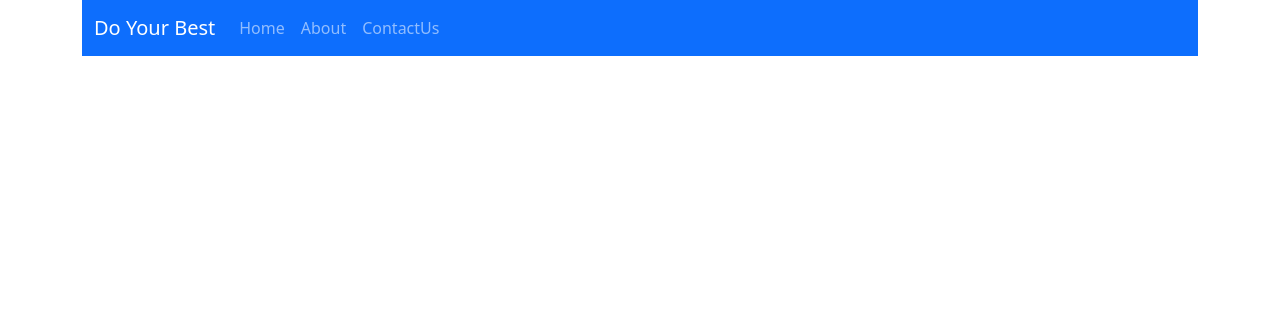
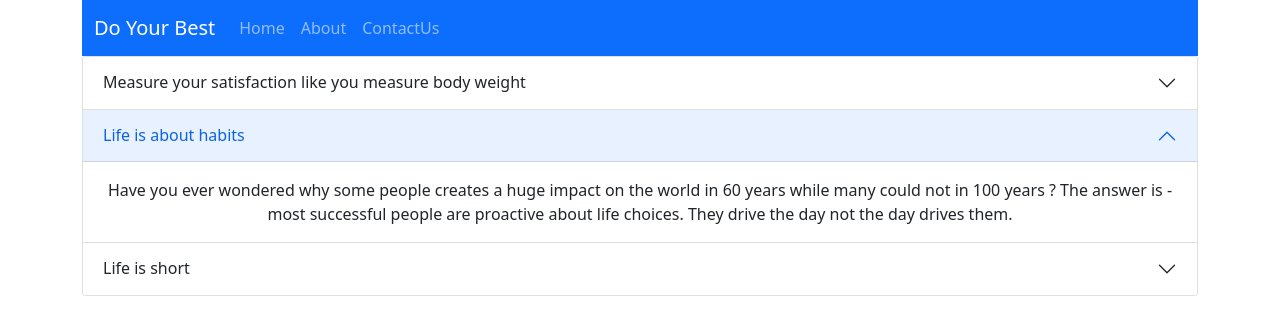
Before and after one commit to gaganmani90/do-your-best-frontend, a React (Create React App) app: page /About in a window 1280 px wide. Shown: the top 332 px of the page. Built offline with nearby package versions, Linux system fonts and the light colour scheme; no server answers.

Commit message:
About / ContactUs page

```diff
--- a/src/App.js
+++ b/src/App.js
@@ -3,12 +3,14 @@ import React from 'react'
 import './App.css'
 import DYBNavigation from './DYBNavigation'
 import { Route, Routes } from 'react-router-dom'
-import Home from './Home'
+import Home from './screens/Home'
 import { Container } from 'react-bootstrap'
 import Signup from './components/creds/signup'
 import Login from './components/creds/login'
 import PrivateRoute from './components/privateRoute'
 import ForgetPassword from './components/creds/forgetpassword'
+import About from './screens/About'
+import ContactUs from './screens/ContactUs'
 
 function App () {
   return (
@@ -19,6 +21,8 @@ function App () {
                     <Route path='/' element={<PrivateRoute/>}>
                         <Route path='/' element={<Home/>}/>
                     </Route>
+                    <Route exact path="/About" element={<About/>}/>
+                    <Route exact path="/ContactUs" element={<ContactUs/>}/>
                     <Route exact path="/Signup" element={<Signup/>}/>
                     <Route exact path="/Login" element={<Login/>}/>
                     <Route exact path="/forget-password" element={<ForgetPassword/>}/>
--- /dev/null
+++ b/src/screens/About.js
@@ -0,0 +1,40 @@
+import { Accordion } from 'react-bootstrap'
+
+const About = () => {
+  return (
+      <>
+          <Accordion defaultActiveKey="0">
+              <Accordion.Item eventKey="-1">
+                  <Accordion.Header>Measure your satisfaction like you measure body weight</Accordion.Header>
+                  <Accordion.Body>
+                      Like we measure our body weight on absolute scale, <strong>Do Your Best tool</strong> provides you a way to measure your
+                      satisfaction level.
+                      Score between 0-100 that you give to yourself at the end of the day. This is to reflect on your day
+                      before sleep, take notes and be ready for the next one. This is like a journal entry but quantifiable.
+                      Higher the score, better was your day.
+                      We provide analytics that allows you to reflect on your past days and look through notes. As compared
+                      to a journal, Do Your Best makes it very easy by just one click.
+                  </Accordion.Body>
+              </Accordion.Item>
+              <Accordion.Item eventKey="0">
+                  <Accordion.Header>Life is about habits</Accordion.Header>
+                  <Accordion.Body>
+                      Have you ever wondered why some people creates a huge impact on the world in 60 years while
+                      many could not in 100 years ? The answer is - most successful people are proactive about life
+                      choices. They drive the day not the day drives them.
+                  </Accordion.Body>
+              </Accordion.Item>
+              <Accordion.Item eventKey="1">
+                  <Accordion.Header>Life is short</Accordion.Header>
+                  <Accordion.Body>
+                      Has it ever happened to you that the entire year has gone and you did not achieve any of the
+                      new year resolutions ? I am pro fun but overdose of anything is likely to result in high
+                      dissatisfaction. Hence, it is important to make your day count so that you can make your life count.
+                  </Accordion.Body>
+              </Accordion.Item>
+          </Accordion>
+      </>
+  )
+}
+
+export default About
--- /dev/null
+++ b/src/screens/ContactUs.js
@@ -0,0 +1,20 @@
+import quoraLogo from '../quora-logo.png'
+import { Container, Image } from 'react-bootstrap'
+
+const ContactUs = () => {
+  return (
+        <>
+            <Container>
+                <QuoraImageUrl/>
+            </Container>
+        </>
+  )
+}
+
+const QuoraImageUrl = () => {
+  const quoraLink = 'https://www.quora.com/profile/Gagan-Mani'
+  return (<a href={quoraLink} target="_blank" rel="noreferrer">
+        <Image src={quoraLogo}/>
+    </a>)
+}
+export default ContactUs
--- a/src/Home.js
+++ b/src/screens/Home.js
@@ -1,6 +1,6 @@
-import PerformanceForm from './PerformanceForm'
-import { useAuth } from './context/authContext'
-import Logout from './components/creds/logout'
+import PerformanceForm from '../PerformanceForm'
+import { useAuth } from '../context/authContext'
+import Logout from '../components/creds/logout'
 
 const Home = () => {
   const { currentUser } = useAuth()
```
Also changed, not shown: src/quora-logo.png (added), 1 other file (tests, documents, lock files or other folders).
